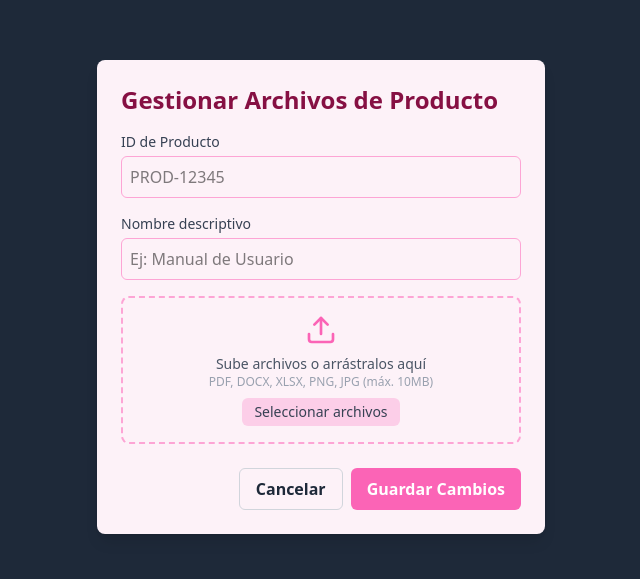
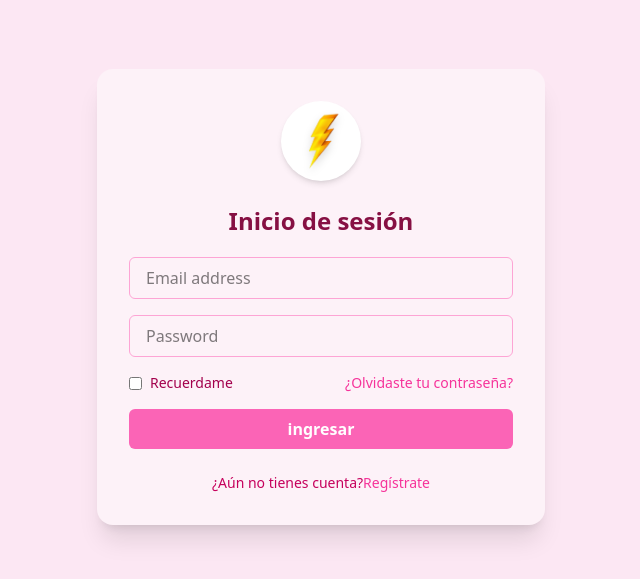
Before and after one commit to RodrDevs80/gestor_doc_front, a React (Vite) app: page /login in a window 1280 px wide. Shown: the part 103-682 px from the top of the page, without its empty margins (319-959 px from the left). Built offline with nearby package versions, Linux system fonts and the light colour scheme.

Commit message:
implementación de carpeta route y archivo AppRoute

```diff
--- a/package.json
+++ b/package.json
@@ -15,6 +15,7 @@
     "react": "^19.1.1",
     "react-dom": "^19.1.1",
     "react-hook-form": "^7.62.0",
+    "react-router-dom": "^7.8.2",
     "tailwindcss": "^4.1.12"
   },
   "devDependencies": {
--- a/src/App.jsx
+++ b/src/App.jsx
@@ -2,11 +2,16 @@ import LoginForm from "./Pages/LoginPage.jsx";
 import FileUploadModal from "./Pages/Admin/FileUploadModal.jsx";
 import Spinner from "./components/Spinner.jsx";
 import Loader from "./components/Loader.jsx";
+import { BrowserRouter } from "react-router-dom";
+import AppRoutes from "./routes/AppRoutes.jsx";
 function App() {
   return (
     <>
+    <BrowserRouter>
+    <AppRoutes/>
+    </BrowserRouter>
     {/* <LoginForm/> */}
-    <FileUploadModal/>
+    {/* <FileUploadModal/> */}
     {/* <Spinner/> */}
     {/* <Loader/> */}
     </>
--- a/src/Pages/Admin/AdminPage.jsx
+++ b/src/Pages/Admin/AdminPage.jsx
@@ -0,0 +1,9 @@
+import React from 'react'
+
+const AdminPage = () => {
+  return (
+    <div>AdminPage</div>
+  )
+}
+
+export default AdminPage
--- /dev/null
+++ b/src/routes/AppRoutes.jsx
@@ -0,0 +1,19 @@
+import { Route,Routes } from "react-router-dom";
+import Home from "../Pages/Home";
+import LoginForm from "../Pages/LoginPage";
+import AdminPage from "../Pages/Admin/AdminPage";
+
+
+const AppRoutes = () => {
+    return (
+    <>
+    <Routes>
+        <Route path="/" element={<Home/>}/>
+        <Route path="/login" element={<LoginForm/>}/>
+
+    </Routes>
+    </>
+    )
+}
+
+export default AppRoutes
```
Also changed, not shown: 1 other file (tests, documents, lock files or other folders).
